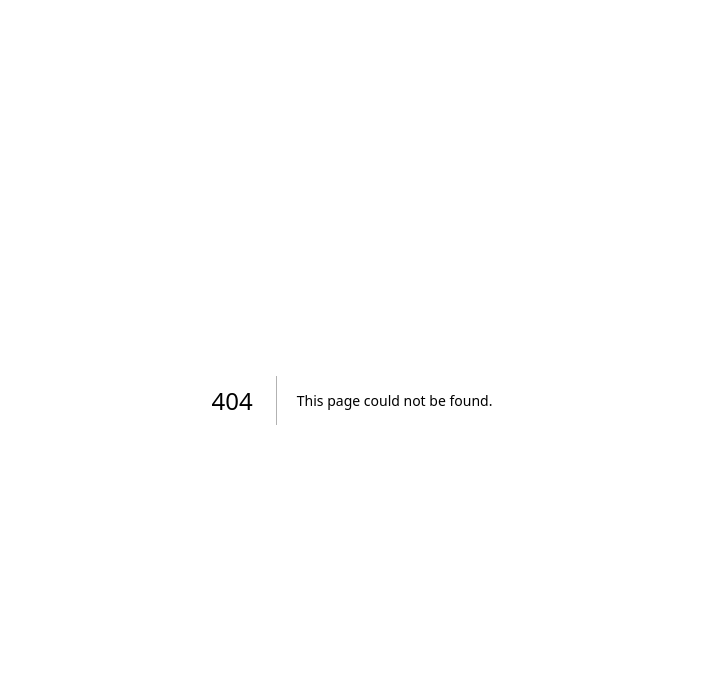
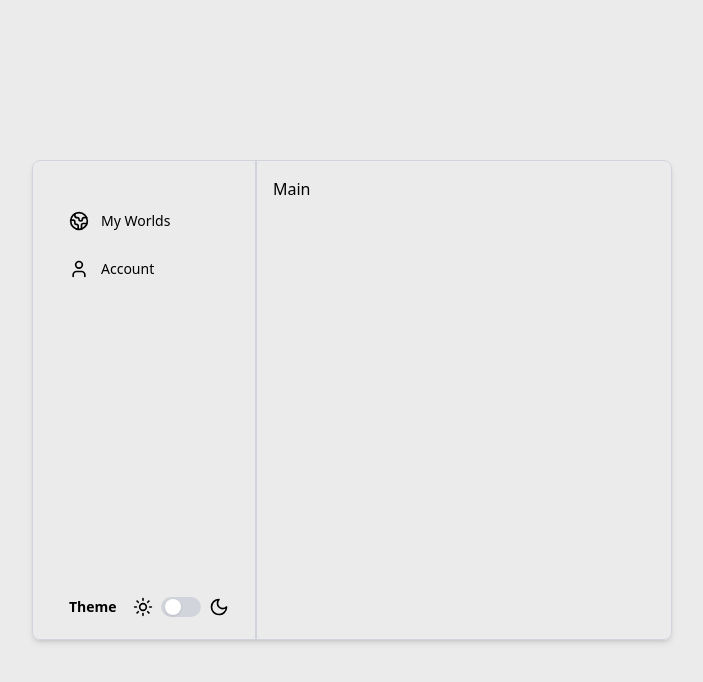
Before and after one commit to leximoon/ttrpg-notetaking-app, a Next.js app: page /dashboard/panel in a window 1280 px wide. Before the commit this address had no page. Shown: the top 682 px of the page, without its empty margins (288-991 px from the left). Built offline with nearby package versions, Linux system fonts and the light colour scheme.

Commit message:
Added main page for the control panel. This will be the world view

```diff
--- /dev/null
+++ b/src/app/dashboard/panel/page.tsx
@@ -0,0 +1,7 @@
+export default function () {
+    return (
+        <>
+            <div>Main</div>
+        </>
+    );
+}
```
